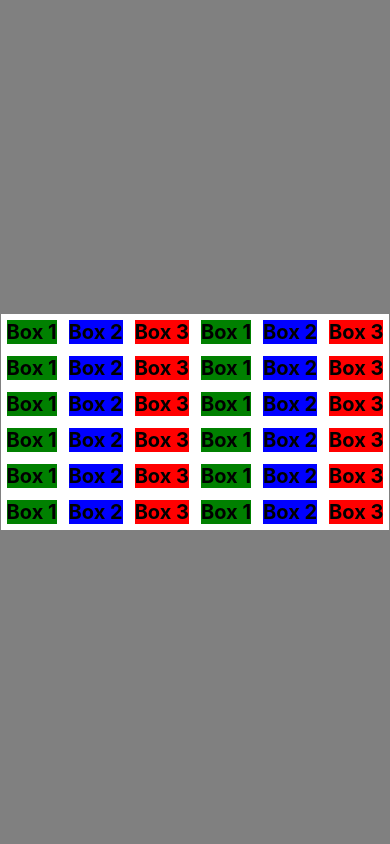
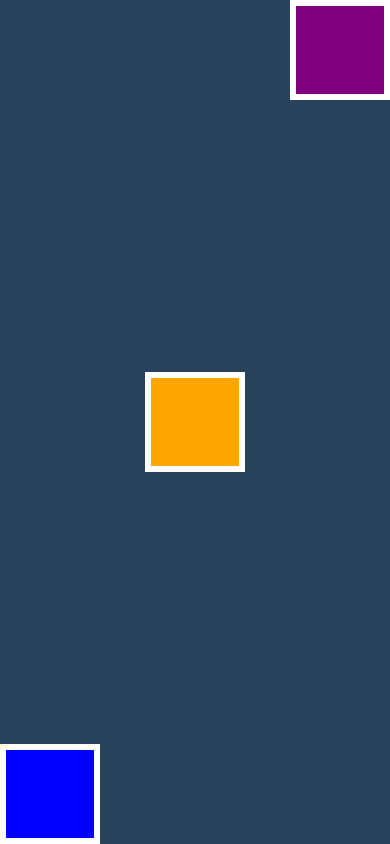
Before and after one commit to Friosn/counter-and-comps, a React Native app: screen / in a window 390 px wide. Built offline with nearby package versions, Linux system fonts and the light colour scheme.

Commit message:
3 out of 10 exercises

```diff
--- a/App.tsx
+++ b/App.tsx
@@ -1,16 +1,17 @@
 import React from 'react';
 import {SafeAreaView} from 'react-native';
+import PosFlexExercise from './src/screens/PosFlexExercise';
 /* import PositionAbsoulteScreen from './src/screens/PositionAbsoluteScreen'; */
 /* import PositionRelativeScreen from './src/screens/PositionRelativeScreen'; */
 /* import DimensionScreen from './src/screens/DimensionScreen'; */
 /* import BoxObjectModelScreen from './src/screens/BoxObjectModelScreen'; */
 /* import CounterScreen from './src/screens/CounterScreen'; */
-import FlexScreen from './src/screens/FlexScreen';
+/* import FlexScreen from './src/screens/FlexScreen'; */
 
 const App = () => {
   return (
     <SafeAreaView style={{flex: 1}}>
-      <FlexScreen />
+      <PosFlexExercise />
     </SafeAreaView>
   );
 };
--- a/src/screens/FlexScreen.tsx
+++ b/src/screens/FlexScreen.tsx
@@ -145,6 +145,7 @@ const styles = StyleSheet.create({
     fontSize: 20,
     color: 'black',
     fontWeight: 'bold',
+    textAlign: 'center',
   },
 });
 
--- /dev/null
+++ b/src/screens/PosFlexExercise.tsx
@@ -0,0 +1,52 @@
+import React from 'react';
+import {Text, View, StyleSheet} from 'react-native';
+
+const PosFlexExercise = () => {
+  return (
+    <View style={styles.container}>
+      <View style={styles.purpleBox} />
+      <View style={styles.orangeBox} />
+      <View style={styles.blueBox} />
+    </View>
+  );
+};
+
+const styles = StyleSheet.create({
+  container: {
+    flex: 1,
+    backgroundColor: '#28425B',
+    flexDirection: 'row-reverse',
+    justifyContent: 'space-between',
+  }, //para IOS habría que poner un SafeAreaView del mismo color en el app para que no se vean esos huecos blancos
+  purpleBox: {
+    width: 100,
+    height: 100,
+    borderWidth: 6,
+    borderColor: 'white',
+    backgroundColor: 'purple',
+  },
+  orangeBox: {
+    width: 100,
+    height: 100,
+    borderWidth: 6,
+    borderColor: 'white',
+    backgroundColor: 'orange',
+    alignSelf: 'center',
+  },
+  blueBox: {
+    width: 100,
+    height: 100,
+    borderWidth: 6,
+    borderColor: 'white',
+    backgroundColor: 'blue',
+    alignSelf: 'flex-end',
+  },
+  title: {
+    fontSize: 20,
+    fontWeight: 'bold',
+    color: 'black',
+    textAlign: 'center',
+  },
+});
+
+export default PosFlexExercise;
```
